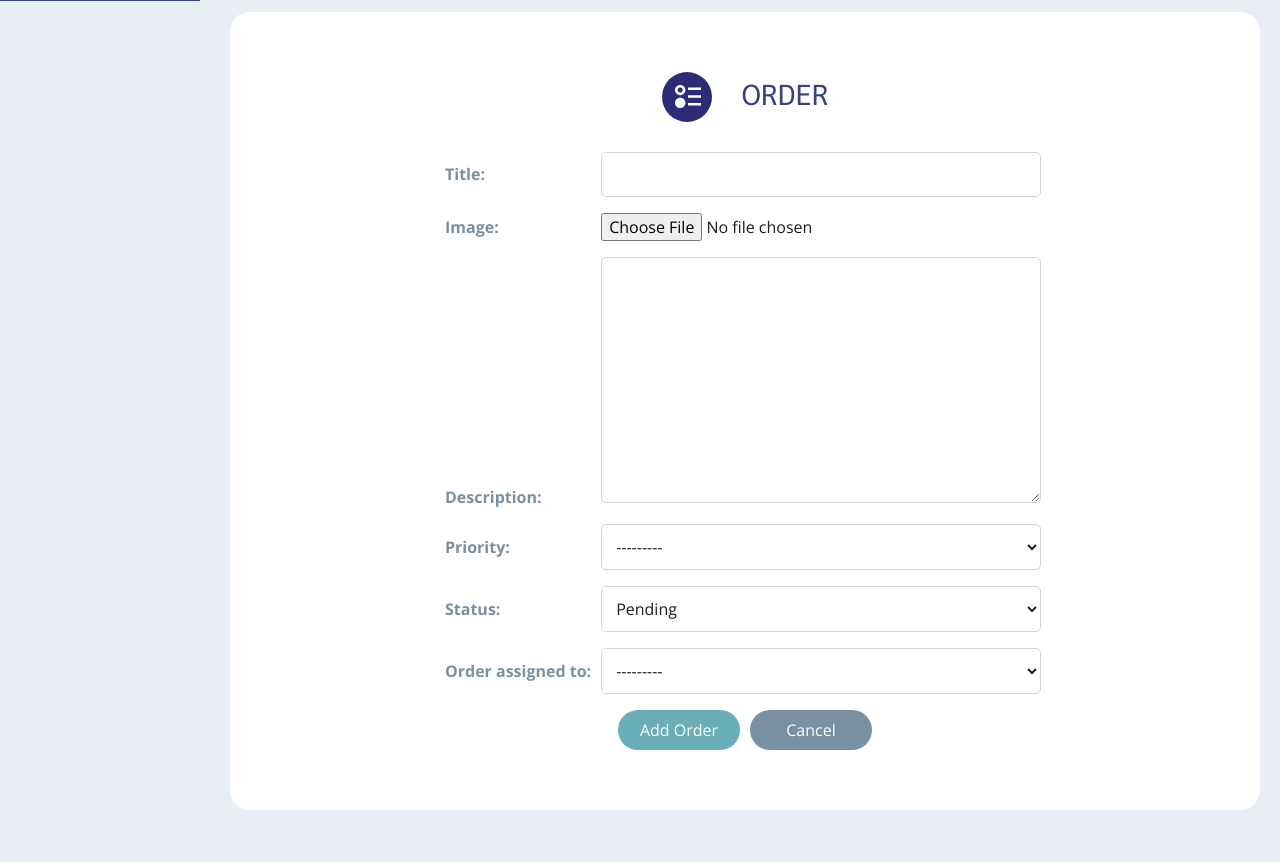
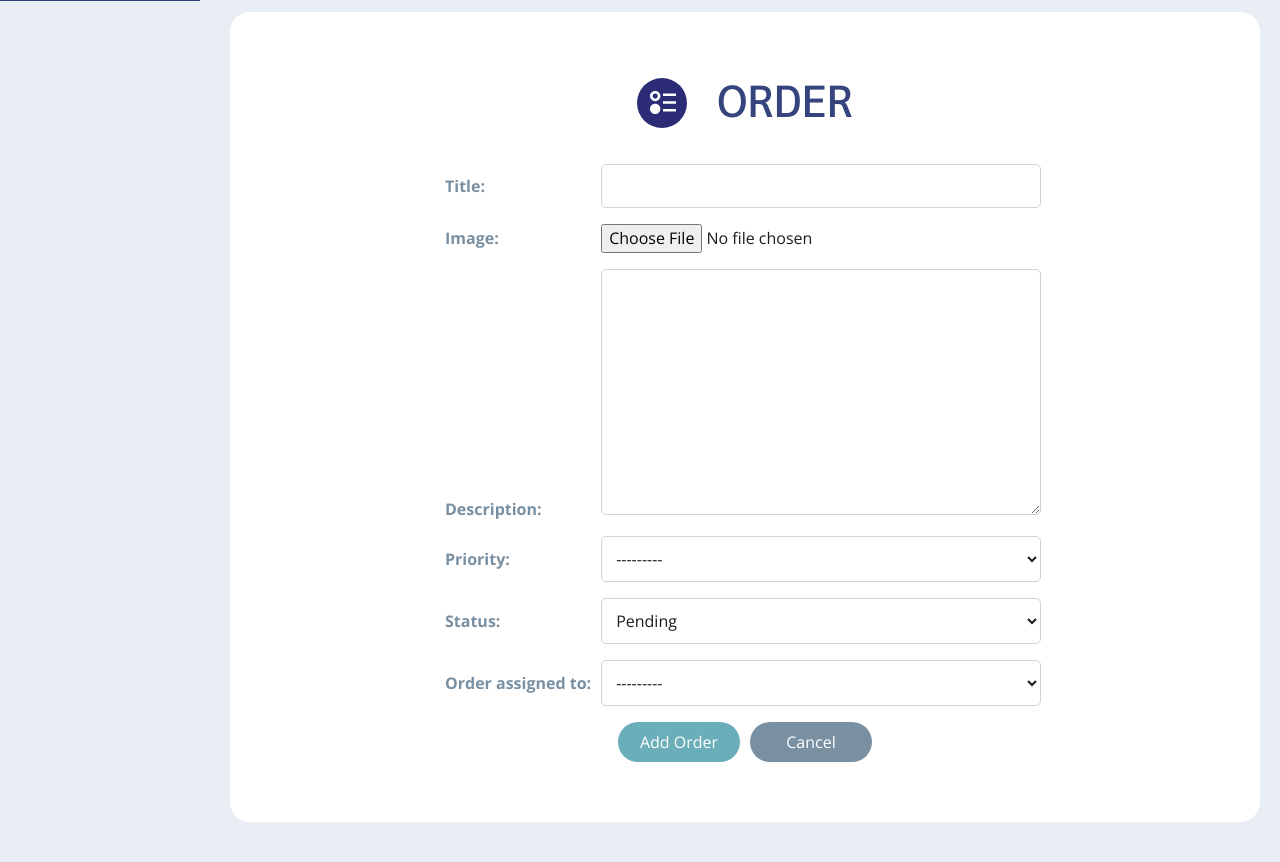
Before and after one commit to 582-41W-VA/Project-OMS, a Django app: page /create_order/ in a window 1280 px wide. Shown: the part 799-1661 px from the top of the page. Run offline with Django 5.2, Linux system fonts and the light colour scheme; the visitor is signed in with stand-in values (Sample User, id 1); data comes from the database, SQL or seed files in the repository; some libraries are stand-ins or nearby versions.

Commit message:
Update font size order and update order

```diff
--- a/OMS/static/css/order_form.css
+++ b/OMS/static/css/order_form.css
@@ -28,6 +28,8 @@
 }
 
 .add-order-header h1 {
+  font-size: 2.8rem;
+  font-weight: 500;
   text-transform: uppercase;
   color: var(--color-blue);
 }
--- a/OMS/static/css/update_order_form.css
+++ b/OMS/static/css/update_order_form.css
@@ -75,6 +75,8 @@
 
 
 .right-column h1 {
+  font-size: 2.8rem;
+  font-weight: 500;
   text-transform: uppercase;
   color: var(--color-blue);
 }
```
Also changed, not shown: OMS/media/media/css_L9DDclg.png (added).
